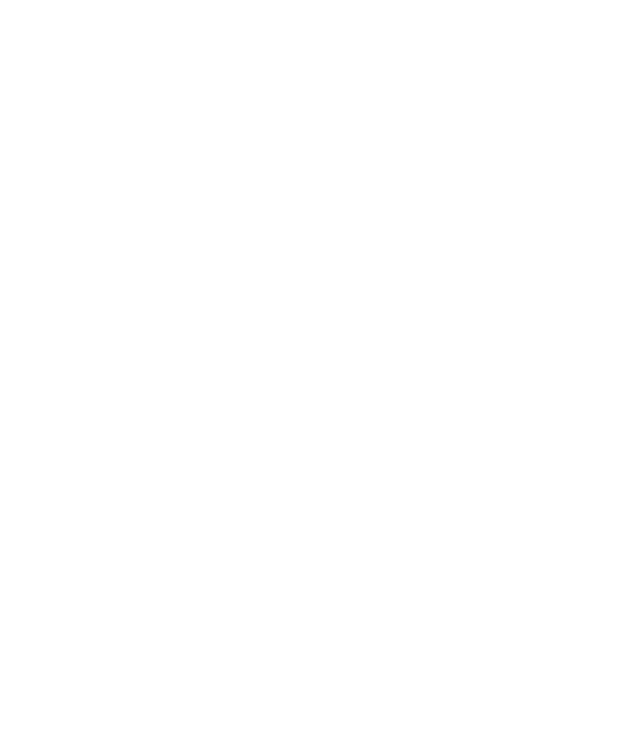
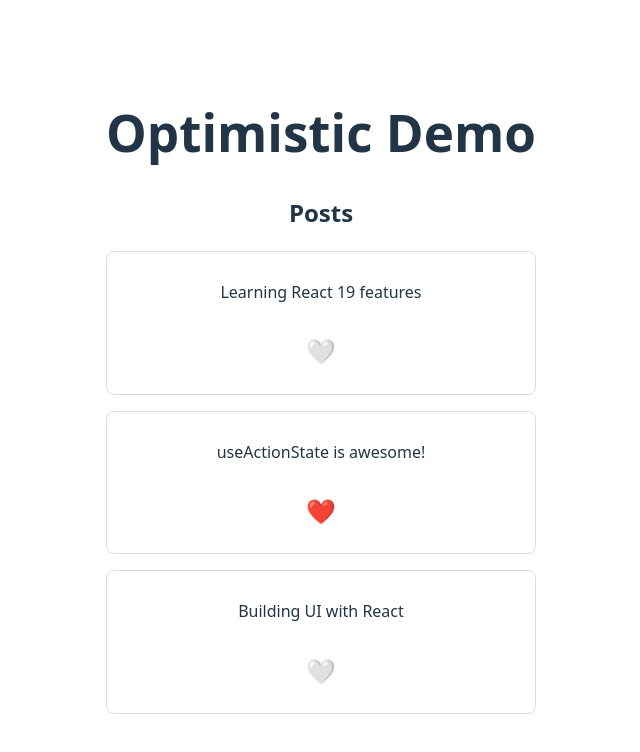
Before and after one commit to kenfdev/study-react-19, a React (Vite) app in the folder vite/: page /optimistic-demo in a window 1280 px wide. Before the commit this address had no page. Shown: the top 752 px of the page, without its empty margins (319-959 px from the left). Built offline with nearby package versions, Linux system fonts and the light colour scheme.

Commit message:
Add OptimisticDemoPage and related components for optimistic UI updates

```diff
--- /dev/null
+++ b/vite/src/features/use-optimistic-demo/api/data.ts
@@ -0,0 +1,7 @@
+import { Post } from '../model';
+
+export const posts: Post[] = [
+  { id: 1, content: 'Learning React 19 features', liked: false },
+  { id: 2, content: 'useActionState is awesome!', liked: true },
+  { id: 3, content: 'Building UI with React', liked: false },
+];
--- /dev/null
+++ b/vite/src/features/use-optimistic-demo/api/get-posts.ts
@@ -0,0 +1,5 @@
+import { posts } from './data';
+
+export async function getPosts() {
+  return posts;
+}
--- /dev/null
+++ b/vite/src/features/use-optimistic-demo/api/toggle-like.ts
@@ -0,0 +1,18 @@
+import { Post } from '../model';
+import { posts } from './data';
+
+export async function toggleLike(
+  postId: number,
+  liked: boolean
+): Promise<Post> {
+  return new Promise((resolve) => {
+    setTimeout(() => {
+      const updatedPost = posts.find((post) => post.id === postId);
+      if (!updatedPost) {
+        throw new Error('Post not found');
+      }
+      updatedPost.liked = !liked;
+      resolve(updatedPost);
+    }, 1000);
+  });
+}
--- /dev/null
+++ b/vite/src/features/use-optimistic-demo/index.ts
@@ -0,0 +1 @@
+export { OptimisticDemoPage } from './page';
--- /dev/null
+++ b/vite/src/features/use-optimistic-demo/model.ts
@@ -0,0 +1,5 @@
+export interface Post {
+  id: number;
+  content: string;
+  liked: boolean;
+}
--- /dev/null
+++ b/vite/src/features/use-optimistic-demo/page.tsx
@@ -0,0 +1,14 @@
+import { getPosts } from './api/get-posts';
+import { PostList } from './post-list';
+import { Suspense } from 'react';
+export function OptimisticDemoPage() {
+  const postsPromise = getPosts();
+  return (
+    <div>
+      <h1>Optimistic Demo</h1>
+      <Suspense fallback={<div>Loading...</div>}>
+        <PostList postsPromise={postsPromise} />
+      </Suspense>
+    </div>
+  );
+}
--- /dev/null
+++ b/vite/src/features/use-optimistic-demo/post-list-item.tsx
@@ -0,0 +1,54 @@
+import { useActionState, useOptimistic } from 'react';
+import { toggleLike } from './api/toggle-like';
+import { Post } from './model';
+export function PostListItem({ post }: { post: Post }) {
+  const [updatedPost, submitAction, isPending] = useActionState<Post, FormData>(
+    async (_previousPost, formData) => {
+      const postId = Number(formData.get('postId'));
+      const liked = formData.get('liked') === 'true';
+      console.log('liked', liked);
+      const optimistic = { ...optimisticPost, liked: !optimisticPost.liked };
+      console.log('optimistic', optimistic);
+      updateOptimisticPost(optimistic);
+      const updatedPost = await toggleLike(postId, liked);
+      return updatedPost;
+    },
+    post
+  );
+  const [optimisticPost, updateOptimisticPost] = useOptimistic(updatedPost);
+  console.log('optimisticPost', optimisticPost);
+  return (
+    <div
+      key={optimisticPost.id}
+      className="post"
+      style={{
+        border: '1px solid #ddd',
+        borderRadius: '8px',
+        padding: '12px',
+        marginBottom: '16px',
+      }}
+    >
+      <p>{optimisticPost.content}</p>
+      <form action={submitAction}>
+        <input type="hidden" name="postId" value={optimisticPost.id} />
+        <input
+          type="hidden"
+          name="liked"
+          value={optimisticPost.liked.toString()}
+        />
+        <button
+          type="submit"
+          disabled={isPending}
+          style={{
+            background: 'none',
+            border: 'none',
+            cursor: isPending ? 'not-allowed' : 'pointer',
+            fontSize: '1.5rem',
+          }}
+        >
+          {optimisticPost.liked ? '❤️' : '🤍'}
+        </button>
+      </form>
+    </div>
+  );
+}
--- /dev/null
+++ b/vite/src/features/use-optimistic-demo/post-list.tsx
@@ -0,0 +1,16 @@
+// Dummy post data
+
+import { PostListItem } from './post-list-item';
+import { Post } from './model';
+import { use } from 'react';
+export function PostList({ postsPromise }: { postsPromise: Promise<Post[]> }) {
+  const posts = use(postsPromise);
+  return (
+    <div className="post-list">
+      <h2>Posts</h2>
+      {posts.map((post) => (
+        <PostListItem key={post.id} post={post} />
+      ))}
+    </div>
+  );
+}
--- a/vite/src/main.tsx
+++ b/vite/src/main.tsx
@@ -5,7 +5,7 @@
 import { BrowserRouter, Route, Routes } from 'react-router';
 import { ActionsDemoPage } from './features/actions-demo';
 import { FormStatusDemoPage } from './features/form-status-demo';
-
+import { OptimisticDemoPage } from './features/use-optimistic-demo';
 createRoot(document.getElementById('root')!).render(
   <StrictMode>
     <BrowserRouter>
@@ -13,6 +13,7 @@
         <Route path="/" element={<App />} />
         <Route path="/actions-demo" element={<ActionsDemoPage />} />
         <Route path="/form-status-demo" element={<FormStatusDemoPage />} />
+        <Route path="/optimistic-demo" element={<OptimisticDemoPage />} />
       </Routes>
     </BrowserRouter>
   </StrictMode>
```
